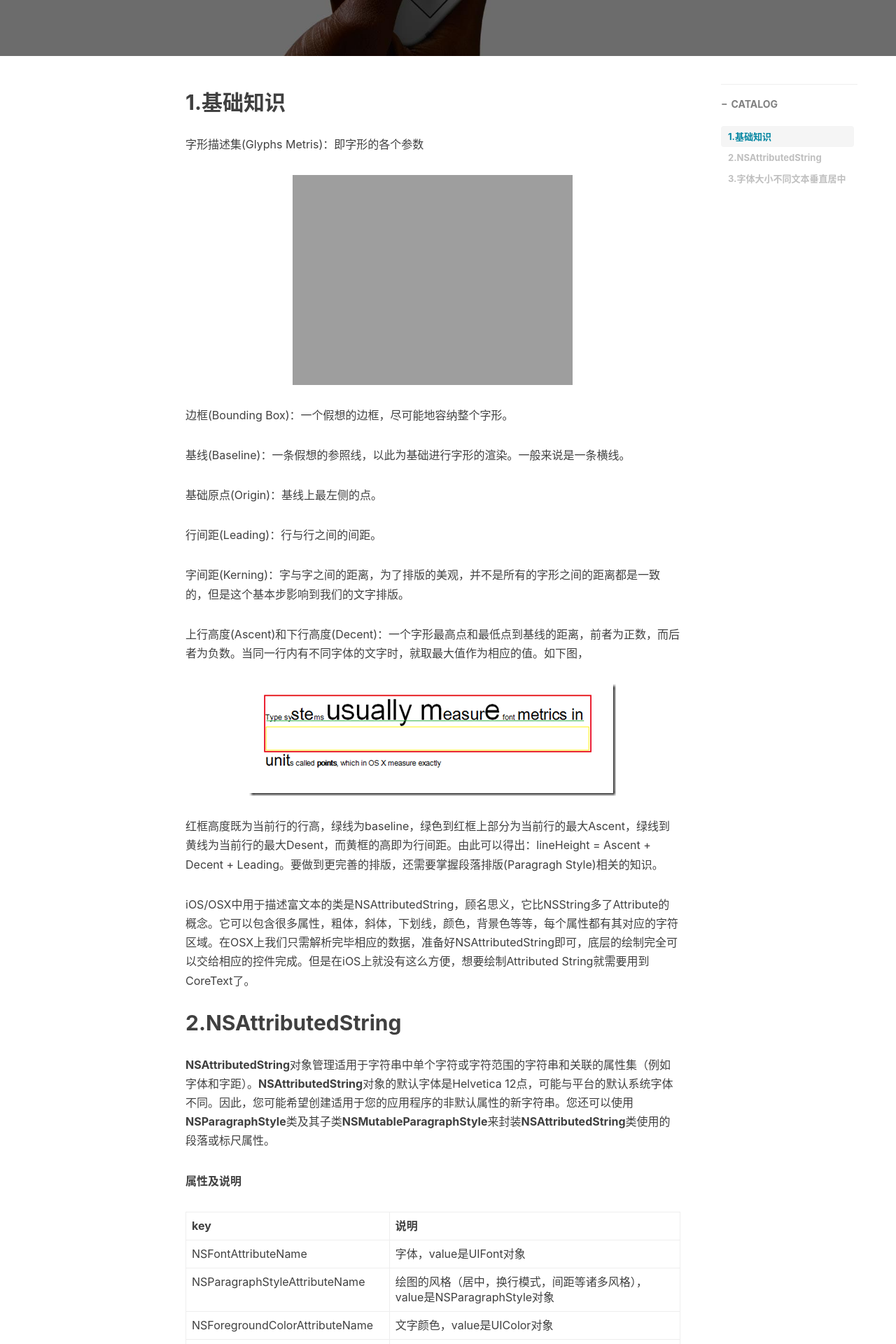
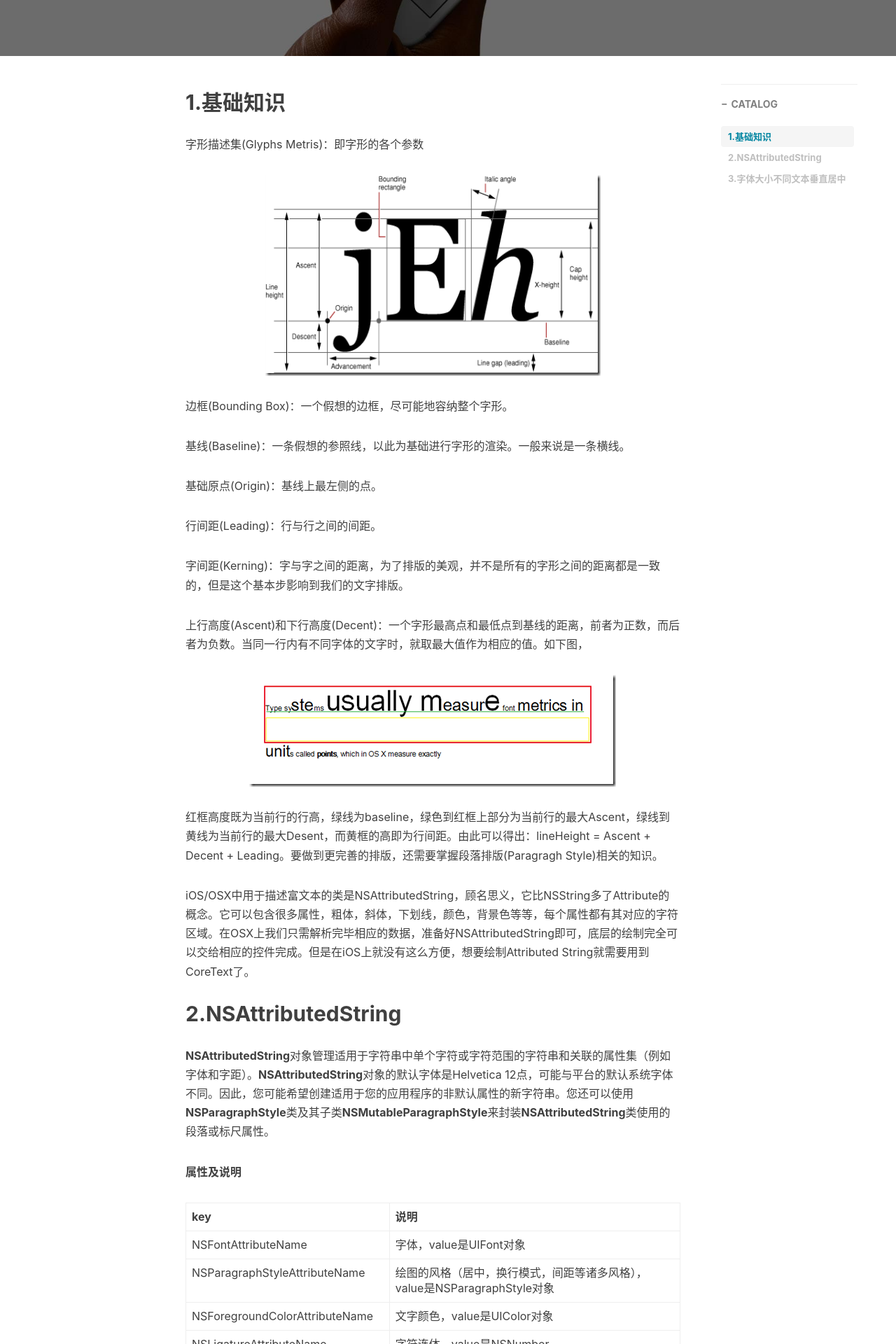
Before and after one commit to zou145688zhuang/zou145688zhuang.github.io, a Jekyll site: the page built from _posts/2020-05-20-富文本.md, in a window 1280 px wide. Shown: the part 443-2363 px from the top of the page at 70% size. Built offline with Jekyll 4.4.1, drawn with Linux system fonts in a browser that asks for light colours; nearby versions of some CDN libraries; comment, search, counter and statistics services are not loaded.

Commit message:
富文本字形11

```diff
--- a/_posts/2020-05-20-富文本.md
+++ b/_posts/2020-05-20-富文本.md
@@ -17,7 +17,7 @@ tags:
 
 字形描述集(Glyphs Metris)：即字形的各个参数
 
-![Glyphs Metris](https://zou145688zhuang.github.io/img/font_base/font_base_1.jpg"字形参数")
+![Glyphs Metris](https://zou145688zhuang.github.io/img/font_base/font_base_1.jpg "实例")
 
 边框(Bounding Box)：一个假想的边框，尽可能地容纳整个字形。
 
@@ -31,7 +31,7 @@ tags:
 
 上行高度(Ascent)和下行高度(Decent)：一个字形最高点和最低点到基线的距离，前者为正数，而后者为负数。当同一行内有不同字体的文字时，就取最大值作为相应的值。如下图，
 
-![Decent](https://zou145688zhuang.github.io/img/font_base/font_base_0.jpg "字形参数")
+![Decent](https://zou145688zhuang.github.io/img/font_base/font_base_0.jpg "实例")
 
 红框高度既为当前行的行高，绿线为baseline，绿色到红框上部分为当前行的最大Ascent，绿线到黄线为当前行的最大Desent，而黄框的高即为行间距。由此可以得出：lineHeight = Ascent + Decent + Leading。要做到更完善的排版，还需要掌握段落排版(Paragragh Style)相关的知识。
 
```
